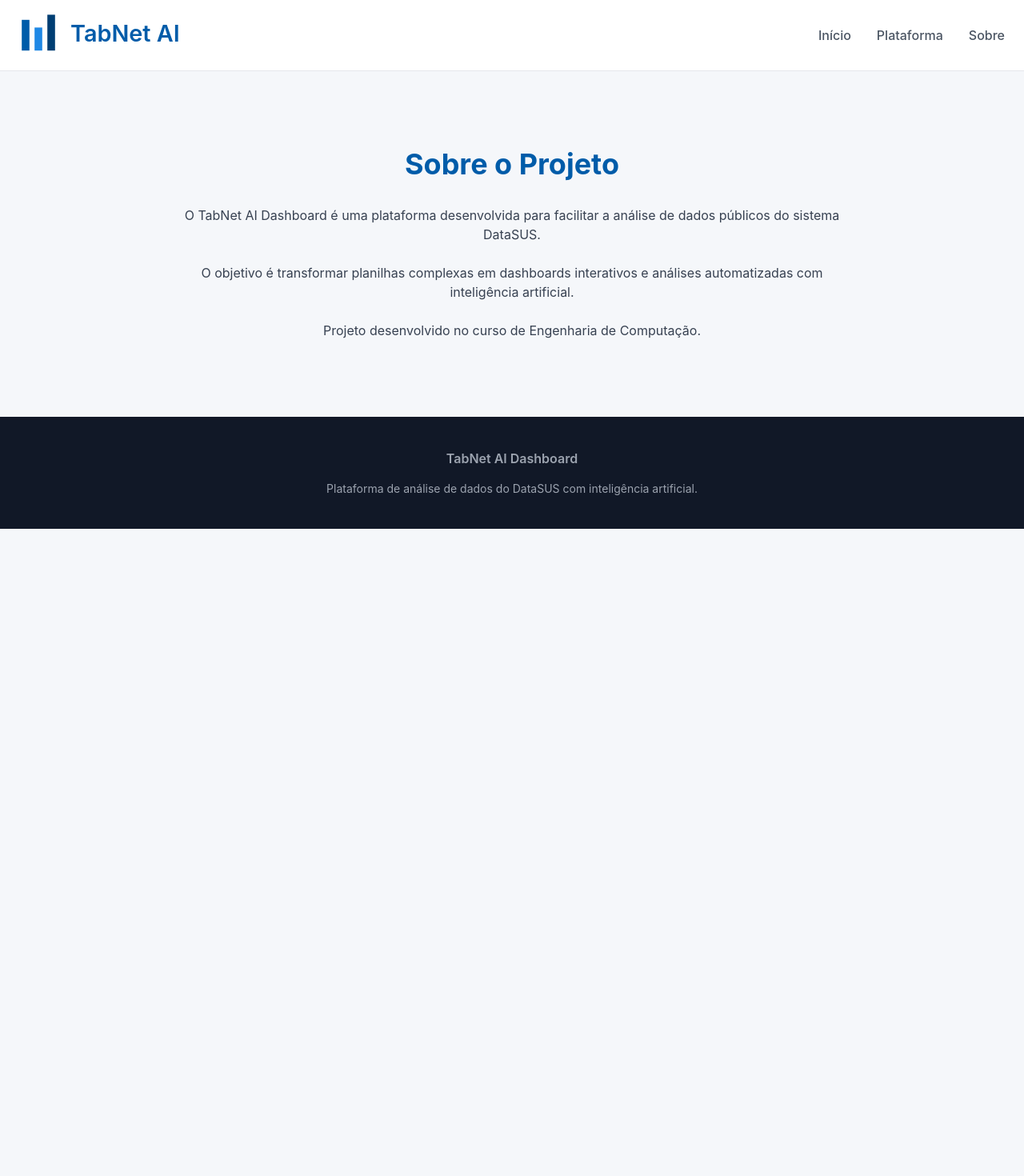
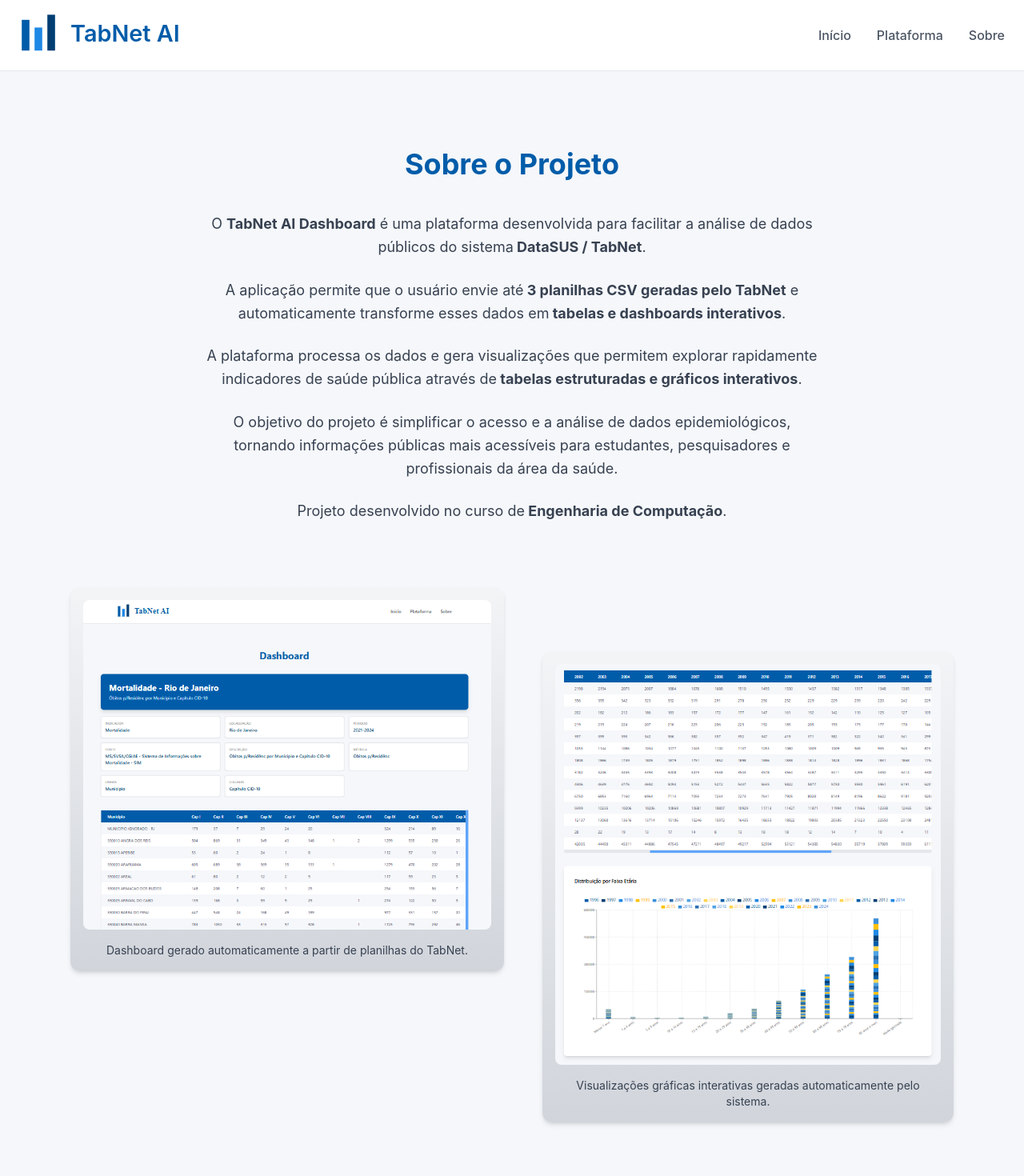
Before and after one commit to HermanoCastro65/tabnet-ai-dashboard, a Next.js app in the folder frontend/: page /sobre in a window 1280 px wide. Shown: the top 1470 px of the page at 80% size. Before the commit the page ends 800 px from the top, so only its background shows below. Built offline with nearby package versions, Linux system fonts and the light colour scheme.

Commit message:
refactor: improve  about page

```diff
--- a/frontend/src/app/sobre/page.tsx
+++ b/frontend/src/app/sobre/page.tsx
@@ -1,5 +1,9 @@
 import Navbar from '../../components/Navbar'
 import Footer from '../../components/Footer'
+import Image from 'next/image'
+
+import image1 from '../../assets/image 1.png'
+import image2 from '../../assets/image 2.png'
 
 export default function Sobre() {
   return (
@@ -7,24 +11,109 @@
       <Navbar />
 
       <section className="py-24 bg-background animate-fadeIn">
-        <div className="max-w-4xl mx-auto px-6 text-center">
-          <h1 className="text-4xl font-bold mb-8 text-primary">
+        <div className="max-w-6xl mx-auto px-6">
+          <h1 className="text-4xl font-bold mb-10 text-primary text-center">
             Sobre o Projeto
           </h1>
 
-          <p className="text-gray-700 mb-6">
-            O TabNet AI Dashboard é uma plataforma desenvolvida para facilitar a
-            análise de dados públicos do sistema DataSUS.
-          </p>
+          <div className="text-gray-700 text-lg leading-relaxed space-y-6 text-center max-w-3xl mx-auto">
+            <p>
+              O <strong>TabNet AI Dashboard</strong> é uma plataforma
+              desenvolvida para facilitar a análise de dados públicos do sistema
+              <strong> DataSUS / TabNet</strong>.
+            </p>
 
-          <p className="text-gray-700 mb-6">
-            O objetivo é transformar planilhas complexas em dashboards
-            interativos e análises automatizadas com inteligência artificial.
-          </p>
+            <p>
+              A aplicação permite que o usuário envie até
+              <strong> 3 planilhas CSV geradas pelo TabNet</strong> e
+              automaticamente transforme esses dados em
+              <strong> tabelas e dashboards interativos</strong>.
+            </p>
 
-          <p className="text-gray-700">
-            Projeto desenvolvido no curso de Engenharia de Computação.
-          </p>
+            <p>
+              A plataforma processa os dados e gera visualizações que permitem
+              explorar rapidamente indicadores de saúde pública através de
+              <strong> tabelas estruturadas e gráficos interativos</strong>.
+            </p>
+
+            <p>
+              O objetivo do projeto é simplificar o acesso e a análise de dados
+              epidemiológicos, tornando informações públicas mais acessíveis
+              para estudantes, pesquisadores e profissionais da área da saúde.
+            </p>
+
+            <p>
+              Projeto desenvolvido no curso de
+              <strong> Engenharia de Computação</strong>.
+            </p>
+          </div>
+
+          {/* CARDS DAS IMAGENS */}
+
+          <div className="mt-20 flex flex-col md:flex-row gap-12 items-start justify-center">
+            {/* CARD 1 */}
+
+            <div
+              className="
+              bg-gradient-to-b
+              from-gray-100
+              to-gray-300
+              rounded-xl
+              p-4
+              shadow-md
+              transition-all
+              duration-300
+              hover:shadow-xl
+              hover:-translate-y-2
+              hover:ring-2
+              hover:ring-highlight/40
+              max-w-xl
+              "
+            >
+              <Image
+                src={image1}
+                alt="Dashboard com tabelas geradas automaticamente"
+                className="rounded-lg"
+              />
+
+              <p className="text-sm text-gray-700 mt-4 text-center">
+                Dashboard gerado automaticamente a partir de planilhas do
+                TabNet.
+              </p>
+            </div>
+
+            {/* CARD 2 (mais baixo) */}
+
+            <div
+              className="
+              bg-gradient-to-b
+              from-gray-100
+              to-gray-300
+              rounded-xl
+              p-4
+              shadow-md
+              transition-all
+              duration-300
+              hover:shadow-xl
+              hover:-translate-y-2
+              hover:ring-2
+              hover:ring-highlight/40
+              md:mt-20
+              max-w-xl
+              "
+            >
+              <Image
+                src={image2}
+                alt="Gráficos interativos gerados pelo sistema"
+                className="rounded-lg"
+              />
+
+              <p className="text-sm text-gray-700 mt-4 text-center">
+                Visualizações gráficas interativas geradas automaticamente pelo
+                sistema.
+              </p>
+            </div>
+          </div>
         </div>
       </section>
 
```
Also changed, not shown: frontend/src/assets/image 1.png (added), frontend/src/assets/image 2.png (added).
